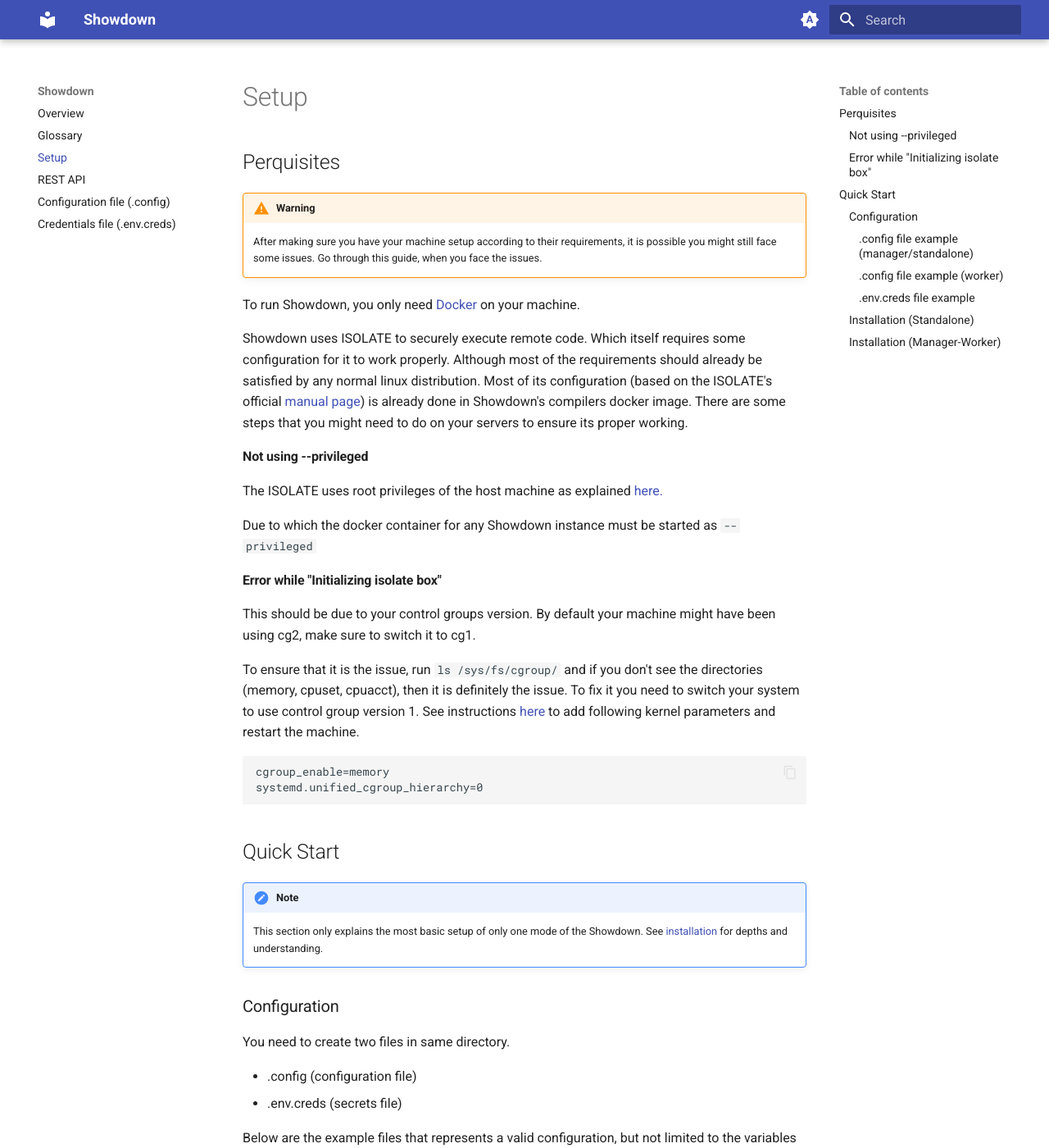
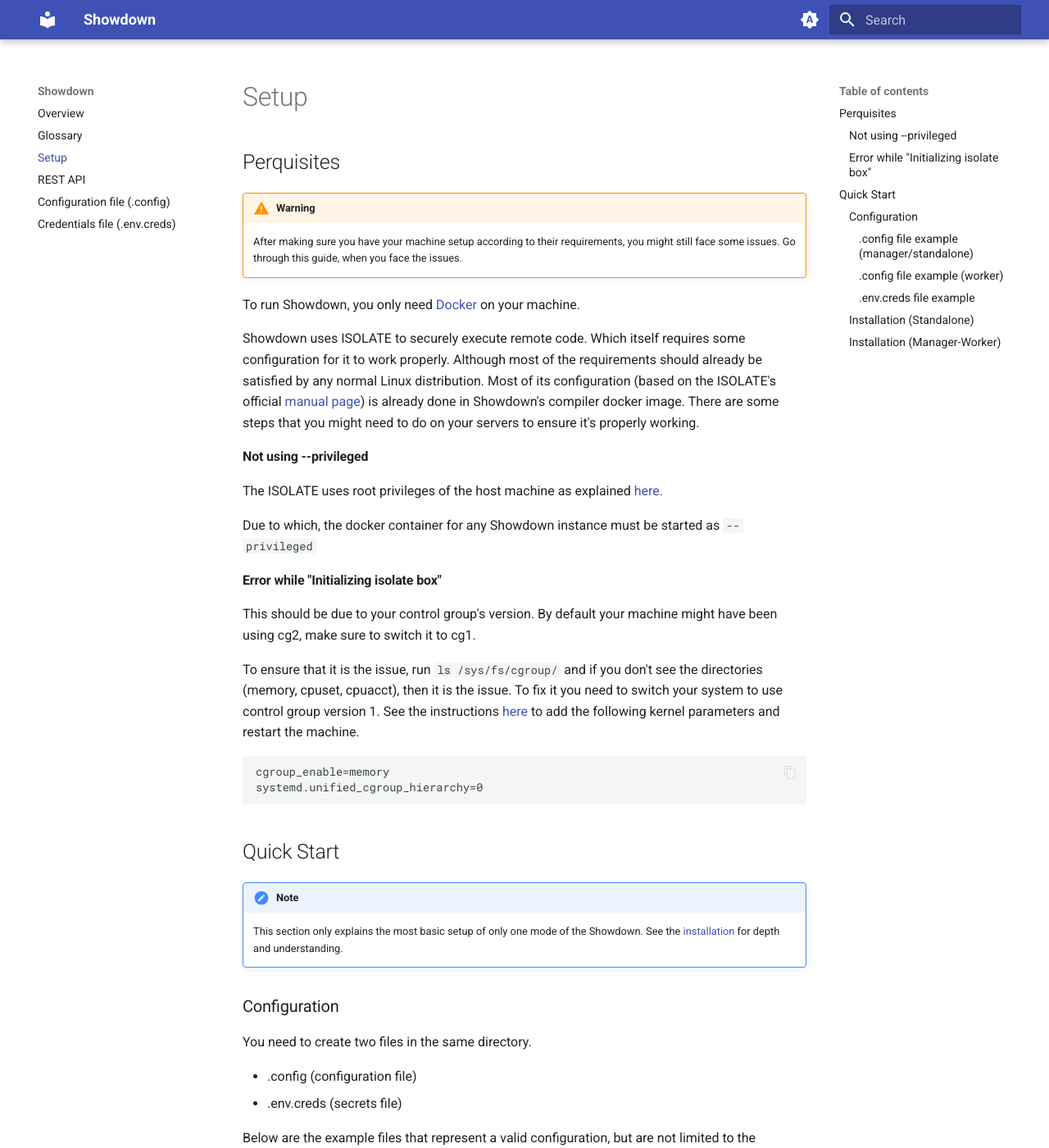
Before and after one commit to msc24x/showdown, an MkDocs documentation site: the page built from docs/docs/setup.md, in a window 1280 px wide and 1400 px high. Shown: the whole window at 82% size. Built offline with MkDocs 1.6.1 and Material for MkDocs 9.7.7, drawn with Linux system fonts in a browser that asks for light colours; some of the changed text lies outside the part shown.

Commit message:
docs: gix grammar mistakes

````diff
--- a/docs/docs/setup.md
+++ b/docs/docs/setup.md
@@ -2,55 +2,54 @@
 ## Perquisites
 !!! warning
 	After making sure you have your machine setup according to their requirements,
-	it is possible you might still face some issues. Go through this guide, when you
+	you might still face some issues. Go through this guide, when you
 	face the issues.
 
 To run Showdown, you only need [Docker](https://www.docker.com/) on your machine.
 
 Showdown uses ISOLATE to securely execute remote code. Which itself requires some
 configuration for it to work properly. Although most of the requirements should
-already be satisfied by any normal linux distribution. Most of its configuration (based
+already be satisfied by any normal Linux distribution. Most of its configuration (based
 on the ISOLATE's official [manual page](https://www.ucw.cz/moe/isolate.1.html)) is
-already done in Showdown's compilers docker image. There are some steps that
-you might need to do on your servers to ensure its proper working.
+already done in Showdown's compiler docker image. There are some steps that
+you might need to do on your servers to ensure it's properly working.
 
 
 #### Not using --privileged
 The ISOLATE uses root privileges of the host machine as explained [here.](https://www.ucw.cz/moe/isolate.1.html#:~:text=Isolate%20is%20designed%20to%20run%20setuid%20to%20root.%20The%20sub%2Dprocess%20inside%20the%20sandbox%20then%20switches%20to%20a%20non%2Dprivileged%20user%20ID%20(different%20for%20each%20%2D%2Dbox%2Did).%20The%20range%20of%20UIDs%20available%20and%20several%20filesystem%20paths%20are%20set%20in%20a%20configuration%20file%2C%20by%20default%20located%20in%20/usr/local/etc/isolate)
 
-Due to which the docker container for any Showdown instance must be started as `--privileged`
+Due to which, the docker container for any Showdown instance must be started as `--privileged`
 
 #### Error while "Initializing isolate box"
-This should be due to your control groups version. By default your machine might
+This should be due to your control group's version. By default your machine might
 have been using cg2, make sure to switch it to cg1.
 
 To ensure that it is the issue, run `ls /sys/fs/cgroup/` and if you don't see
-the directories (memory, cpuset, cpuacct), then it is definitely the issue. To
+the directories (memory, cpuset, cpuacct), then it is the issue. To
 fix it you need to switch your system to use control group version 1.
-See instructions [here](https://stackoverflow.com/a/76194598/11367677)
-to add following kernel parameters and restart the machine.
+See the instructions [here](https://stackoverflow.com/a/76194598/11367677) to add
+the following kernel parameters and restart the machine.
 
 ```
 cgroup_enable=memory
 systemd.unified_cgroup_hierarchy=0
 ```
 
-
 ## Quick Start
 
 !!! note
 	This section only explains the most basic setup of only one mode of the Showdown.
-	See [installation](./setup.md) for depths and understanding.
+	See the [installation](./setup.md) for depth and understanding.
 
 ### Configuration
 
-You need to create two files in same directory.
+You need to create two files in the same directory.
 
 - .config (configuration file)
 - .env.creds (secrets file)
 
-Below are the example files that represents a valid configuration, but not limited
-to the variables mentioned. Full details on configuration can be found in other
+Below are the example files that represent a valid configuration, but are
+not limited to the variables mentioned. Full details on configuration can be found in other
 sections.
 
 #### .config file example (manager/standalone)
@@ -104,7 +103,7 @@
 
 ### Installation ([Standalone](/glossary/#standalone))
 
-- Pull the latest docker images, and create network
+- Pull the latest docker images, and create a network
 ```bash
 docker pull msc24x/showdown:latest-standalone
 docker pull msc24x/showdown:latest-queue
@@ -132,7 +131,7 @@
 ```
 
 ### Installation ([Manager-Worker](/glossary/#manager))
-- Pull the latest docker images, and create network
+- Pull the latest docker images, and create a network
 ```bash
 docker pull msc24x/showdown:latest-manager
 docker pull msc24x/showdown:latest-worker
````
Also changed, not shown: docs/docs/glossary.md (+16 -16 lines), docs/docs/index.md (+12 -12 lines), docs/docs/rest-api.md (+7 -7 lines), readme.md.
